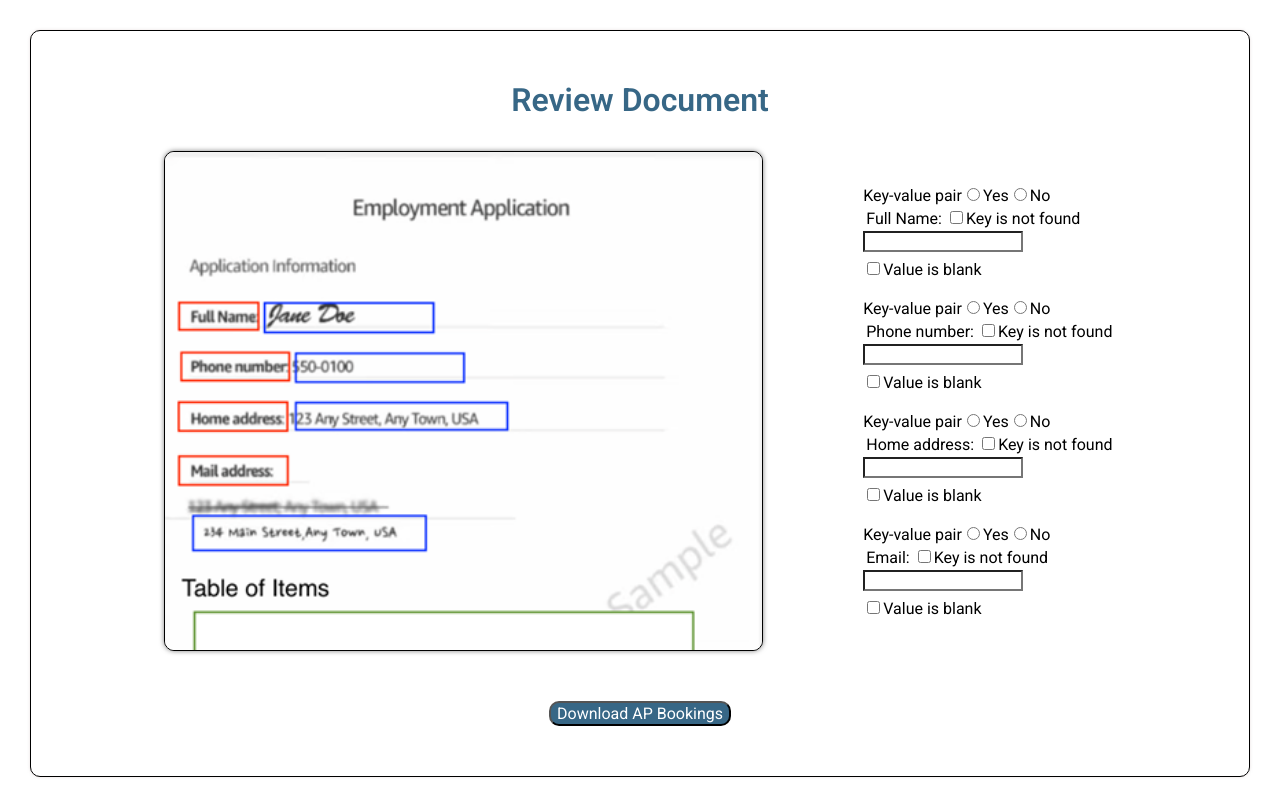
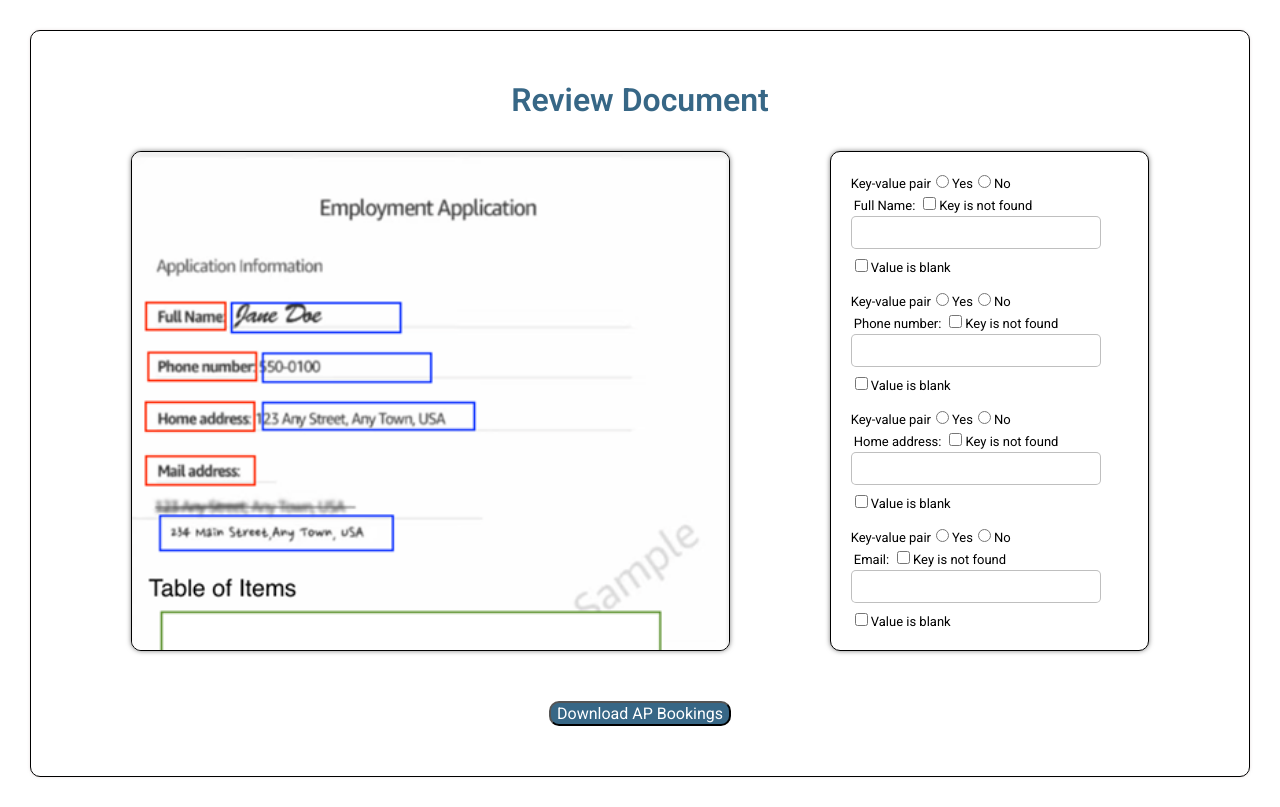
Before and after one commit to VaishnaviBakore/PDF-to-XLS, a React (Create React App) app: page /view in a window 1280 px wide. Both pictures are taken after a click on the button "Extract Data". Built offline with nearby package versions, Linux system fonts and the light colour scheme.

Commit message:
Update form.jsx

```diff
--- a/src/components/form.jsx
+++ b/src/components/form.jsx
@@ -1,22 +1,47 @@
 import React from 'react';
 import '../App.css';
+import styled from 'styled-components';
 import Radio from './Radio';
 import CheckBox1 from './Checkbox1';
 import CheckBox2 from './Checkbox2';
 
+const FormData=styled.div`
+border-radius: 10px;
+box-shadow: 0 0 5px rgba(0, 0, 0, 0.5);
+border: solid 0.5px;
+display: flex;
+flex-direction: column;
+font-size: small;
+height: 500px;
+width: 40%;
+padding: 20px;
+line-height: 20px;
+color: black;
+`;
+
+const FormInp=styled.input`
+  padding: 8px;
+  width: 250px;
+  border:0.5px solid rgba(0, 0, 0, 0.25);
+  border-radius: 5px;
+  outline: none;
+  &:hover {
+    border-color: rgba(0, 0, 0, 0.87);
+    box-sizing: border-box;
+    transition: color 0.2s ease;
+  }
+`;
+
 
 const Form = () => {
-  // const [name, setName] = useState('');
-  // const [email, setEmail] = useState('');
 
   const handleSubmit = (event) => {
     event.preventDefault();
-    // Perform any necessary form validation or data handling here
     console.log('Submitted!');
   };
 
   return (
-    <div className='form-data'>
+    <FormData>
     <form  onSubmit={handleSubmit}>
         <Radio/>
       <label>
@@ -24,7 +49,7 @@ const Form = () => {
             <td>Full Name:</td>
             <td><CheckBox1/></td>
         </table>
-        <input className="form-inp" type="text"  />
+        <FormInp type="text"  />
       </label> <CheckBox2/>
       <br />
       <Radio/>
@@ -33,7 +58,7 @@ const Form = () => {
             <td>Phone number:</td>
             <td><CheckBox1/></td>
         </table>
-        <input className="form-inp"
+        <FormInp
           type="text"
         />
       </label> <CheckBox2/>
@@ -44,7 +69,7 @@ const Form = () => {
             <td>Home address:</td>
             <td><CheckBox1/></td>
         </table>
-        <input className="form-inp"
+        <FormInp
           type="text"
         />
       </label> <CheckBox2/>
@@ -55,14 +80,14 @@ const Form = () => {
             <td>Email:</td>
             <td><CheckBox1/></td>
         </table>
-        <input className="form-inp"
+        <FormInp
           type="email"
         />
       </label>
       <CheckBox2/>
 
     </form>
-    </div>
+    </FormData>
   );
 };
 
```
